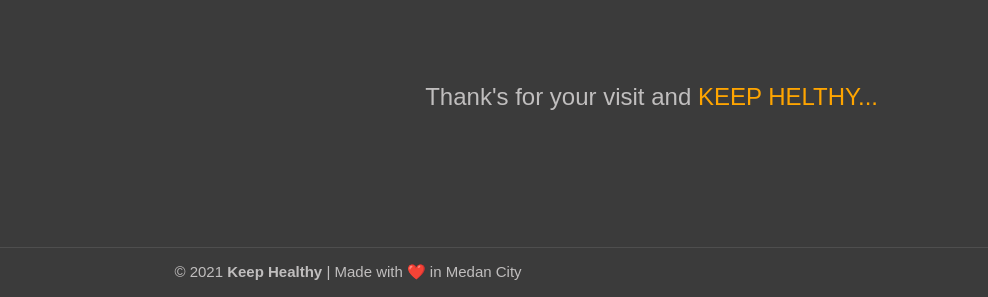
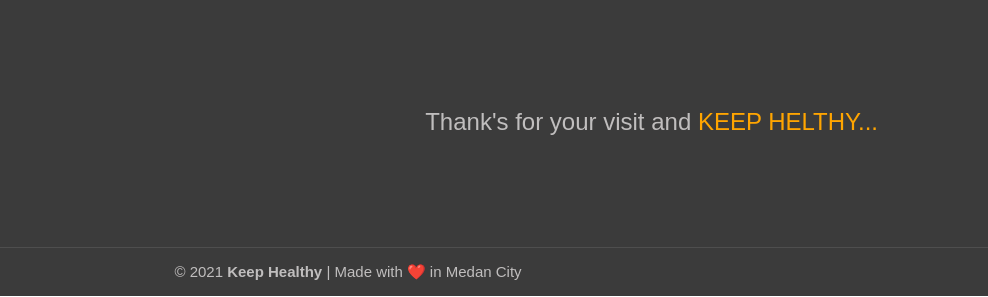
Before and after one commit to mhdky/magang.mhd_rizki, a plain HTML site: page index.html in a window 1280 px wide. Shown: the part 3813-4110 px from the top of the page, 292-1280 px from the left. Drawn offline with Linux system fonts and the light colour scheme.

Commit message:
Update style.css

```diff
--- a/style.css
+++ b/style.css
@@ -66,10 +66,6 @@ nav .mainMenu .closeMenu , .icons i {
     cursor: pointer;
 }
 
-
-main {
-
-}
 
 .box-motivation {
     display: flex;
@@ -244,7 +240,6 @@ section p {
 }
 
 footer {
-    height: 300px;
     background-color: rgb(59, 59, 59);
 }
 
@@ -298,7 +293,7 @@ footer {
 .thankyou {
     color: rgb(192, 190, 190);
     font-size: 1.5em;
-    /* margin-top: 50px; */
+    margin-top: 50px;
 }
 
 .thankyou span {
@@ -308,7 +303,7 @@ footer {
 .copyright {
     text-align: center;
     margin-top: 50px;
-    padding-top: 15px;
+    padding: 15px 0;
     color: rgb(192, 190, 190);
     font-size: 15px;
     border-top: 1px solid rgb(78, 78, 78);
```
